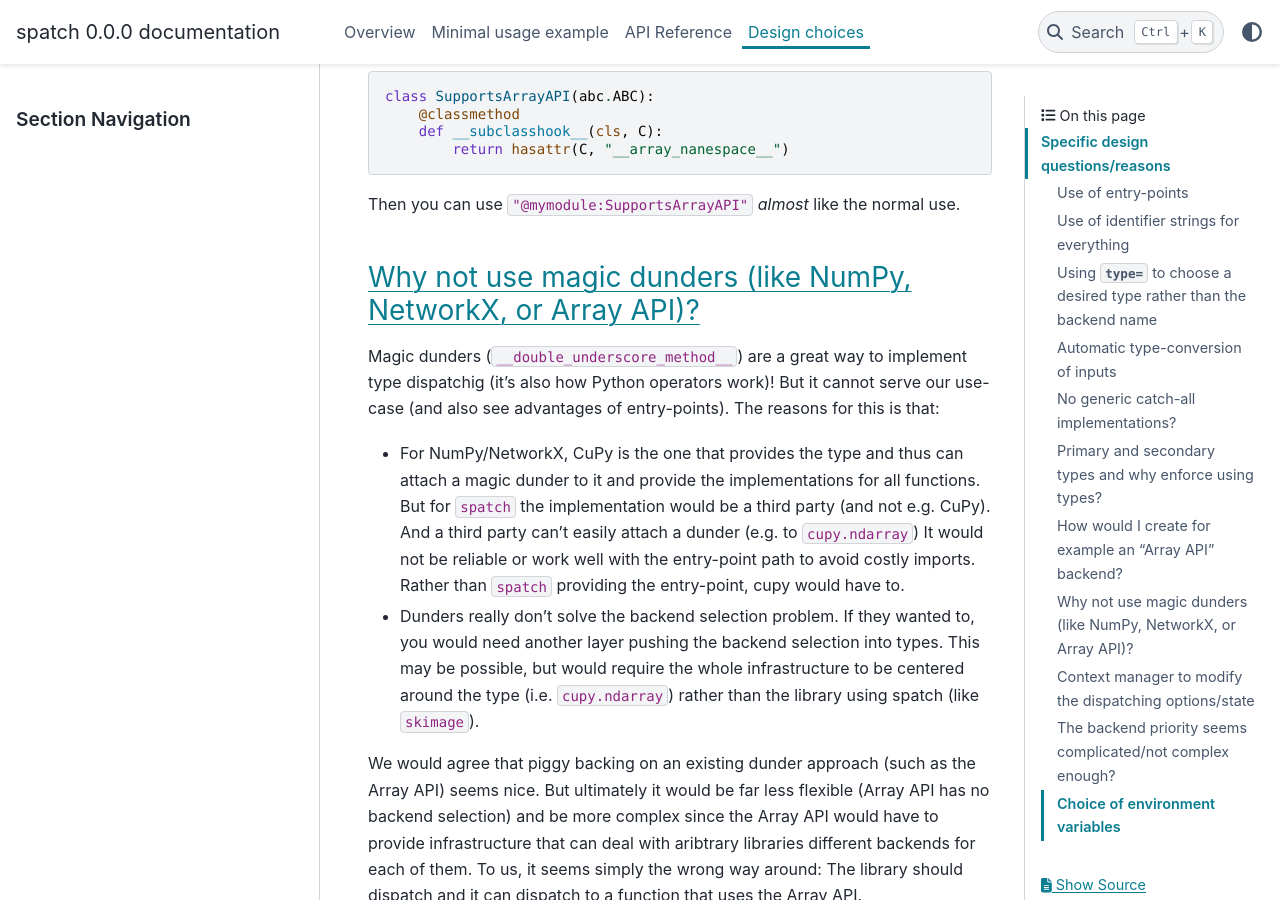
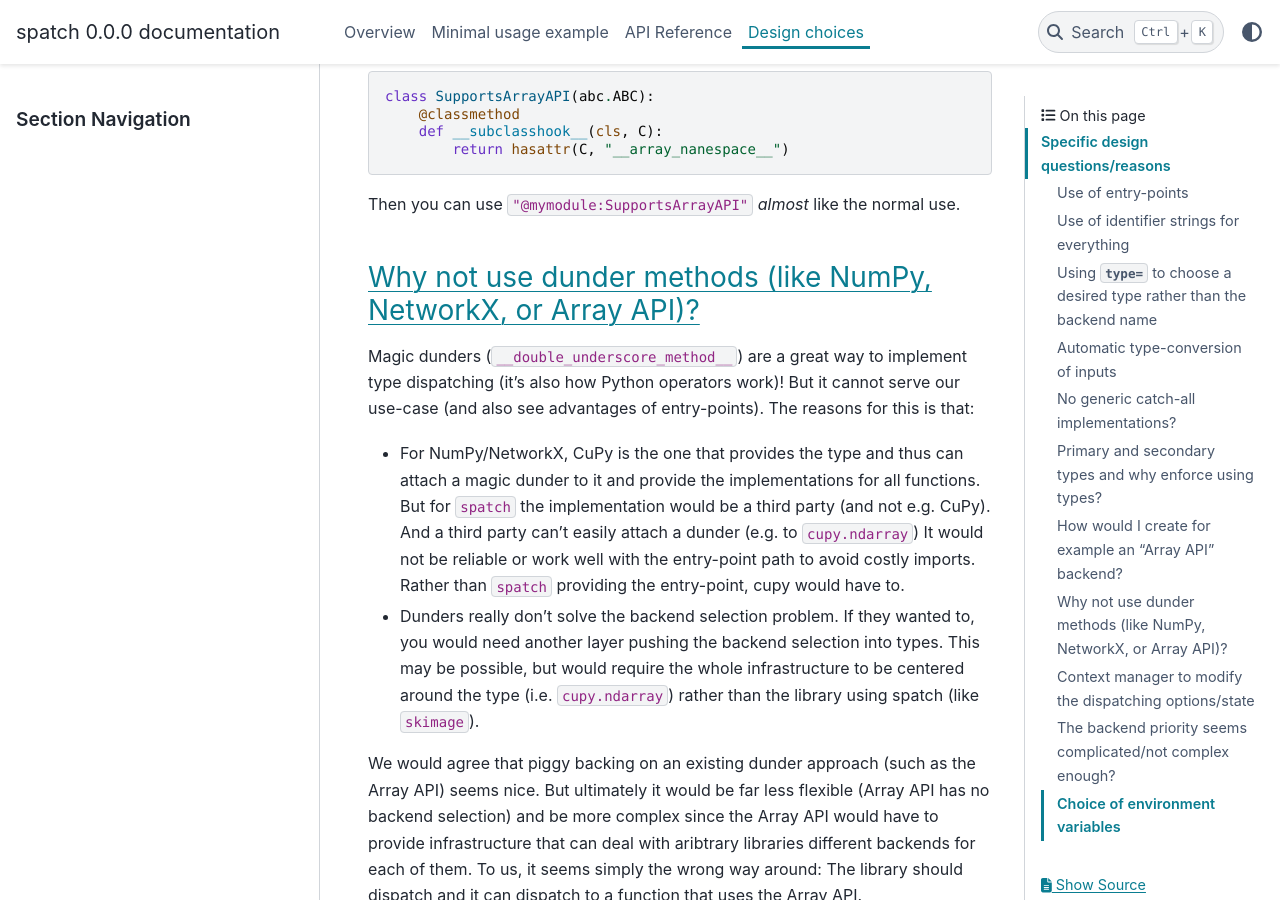
Before and after one commit to scientific-python/spatch, a Sphinx documentation site: the page built from docs/source/design_choices.md, in a window 1280 px wide and 900 px high, scrolled down 5687 px. Built offline with Sphinx 7.4.7 and the PyData theme 0.15.4, drawn with Linux system fonts in a browser that asks for light colours; some of the changed text lies outside the part shown.

````diff
--- a/docs/source/api/for_backends.rst
+++ b/docs/source/api/for_backends.rst
@@ -7,7 +7,7 @@ At the moment we suggest to check the
 
 Entry point definition
 ----------------------
-To extend an existing library with a backend, you need to define an entry point.
+To extend an existing library with a backend, you need to define a `Python entry-point <https://packaging.python.org/en/latest/specifications/entry-points/>`_.
 This entry point includes the necessary information for spatch to find and
 dispatch to your backend.
 
@@ -43,7 +43,7 @@ the entry-point.
 As everything, they are identified by ``"__module__:__qualname__"`` strings,
 for example ``"numpy:ndarray"``.
 
-We suggest that backends to initially use exact type matches.
+We suggest that backends initially use exact type matches.
 At least for arrays, subclasses commonly change behavior in large ways
 (breaking Liskov substitution principle), so functions may not behave
 correctly for them anyway.
--- a/docs/source/api/for_users.rst
+++ b/docs/source/api/for_users.rst
@@ -8,7 +8,7 @@ library documentation.
 
 In general, the main interaction with spatch will be to modify dispatching
 behavior.
-We expect further inspection and modification API to be added int he future.
+We expect further inspection and modification API to be added in the future.
 
 Modifying and tracing dispatching
 ---------------------------------
--- a/docs/source/design_choices.md
+++ b/docs/source/design_choices.md
@@ -206,10 +206,10 @@ class SupportsArrayAPI(abc.ABC):
 ```
 Then you can use `"@mymodule:SupportsArrayAPI"` _almost_ like the normal use.
 
-### Why not use magic dunders (like NumPy, NetworkX, or Array API)?
+### Why not use dunder methods (like NumPy, NetworkX, or Array API)?
 
 Magic dunders (`__double_underscore_method__`) are a great way to implement
-type dispatchig (it's also how Python operators work)!
+type dispatching (it's also how Python operators work)!
 But it cannot serve our use-case (and also see advantages of entry-points).
 The reasons for this is that:
 * For NumPy/NetworkX, CuPy is the one that provides the type and thus can attach a
````
Also changed, not shown: README.md (+3 -3 lines).
